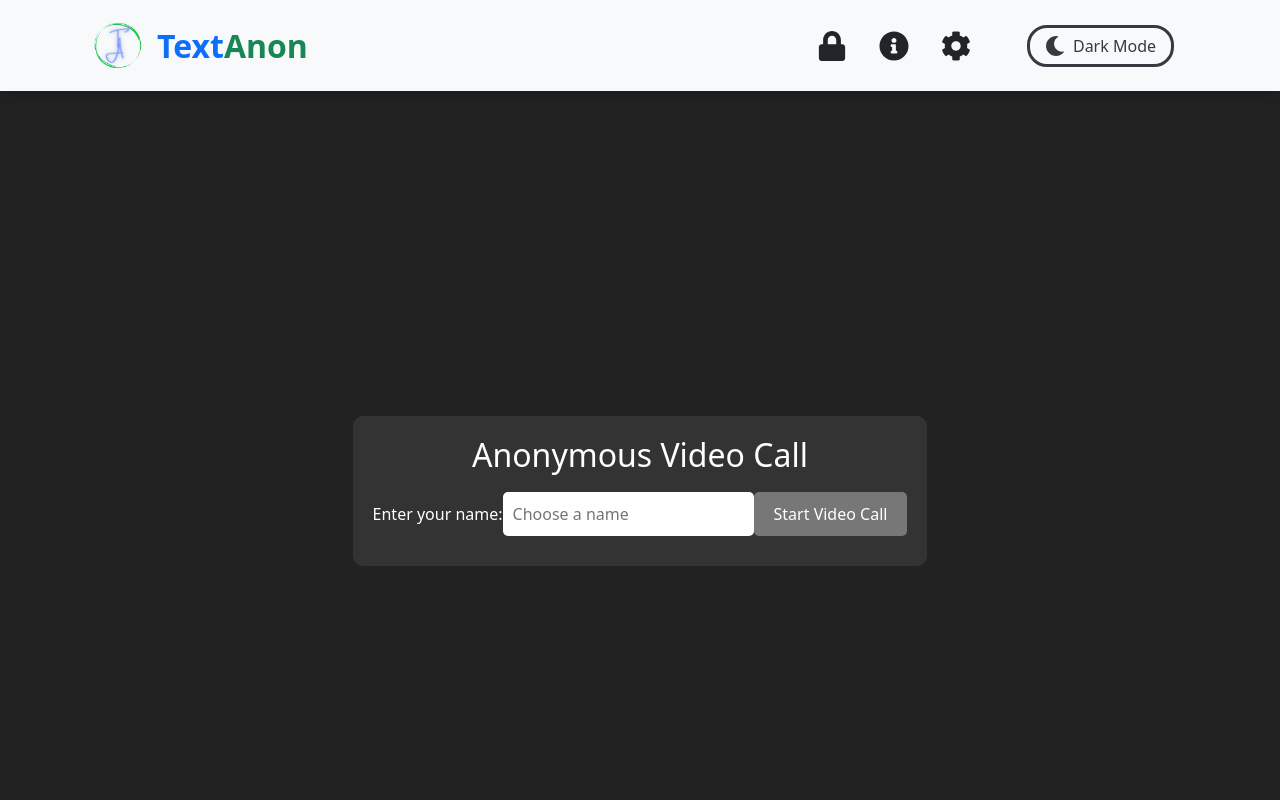
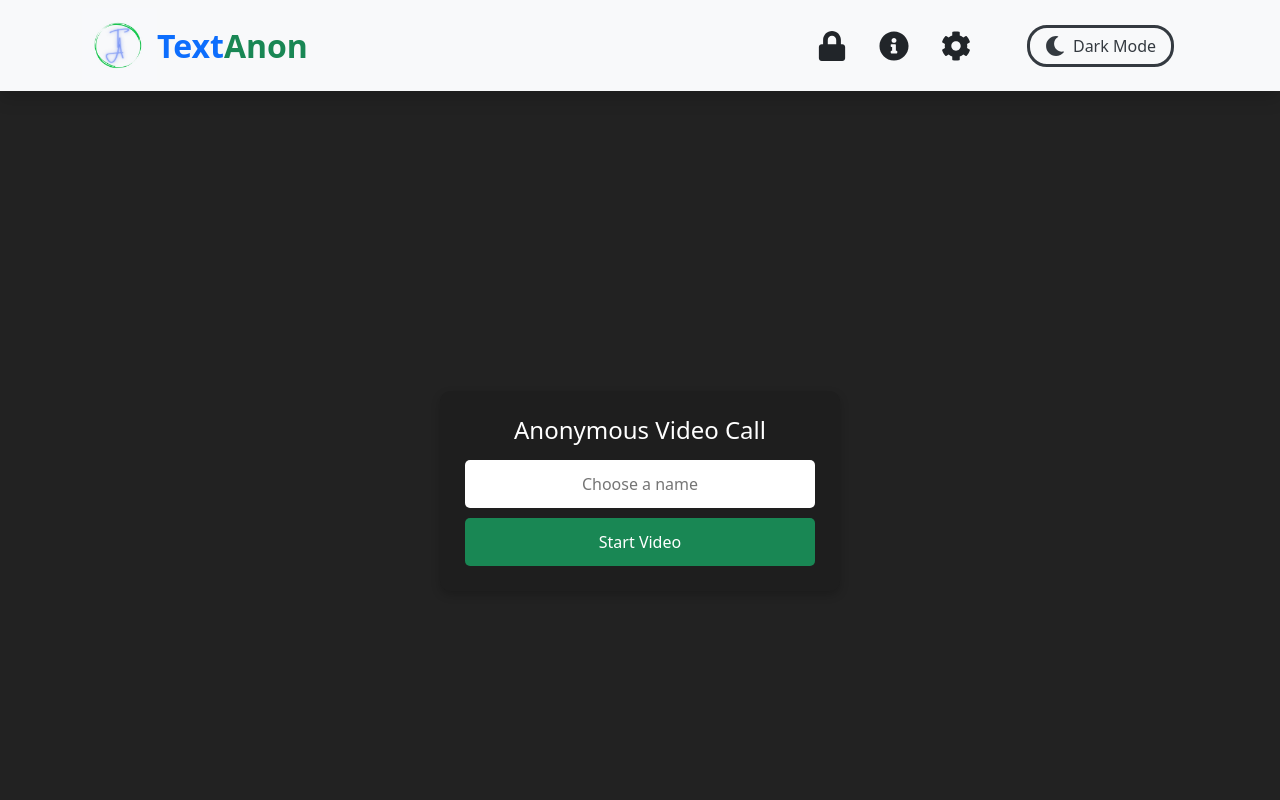
Before and after one commit to SuyogAM1116/TextAnon, a React (Vite) app in the folder frontend/: page /Video in a window 1280 px wide. Shown: the top 800 px of the page. Built offline with nearby package versions, Linux system fonts and the light colour scheme.

Commit message:
Added next button in Chat and Video call, Chat v-2, video v-2

```diff
--- a/frontend/src/pages/Chat.jsx
+++ b/frontend/src/pages/Chat.jsx
@@ -44,7 +44,7 @@ const Chat = () => {
     const handleScroll = () => {
       if (!videoButtonRef.current) return;
       const videoButtonRect = videoButtonRef.current.getBoundingClientRect();
-      setShowVideoButton(videoButtonRect.top < window.innerHeight - 100); // Hide when near footer
+      setShowVideoButton(videoButtonRect.top < window.innerHeight - 100);
     };
     window.addEventListener("scroll", handleScroll);
     return () => window.removeEventListener("scroll", handleScroll);
@@ -128,26 +128,15 @@ const Chat = () => {
                   <FaPaperPlane />
                 </Button>
               </InputGroup>
+
+              {/* Next Button */}
+              <Button variant="success" className="mt-3 w-100">
+                Next
+              </Button>
             </Col>
           </Row>
         )}
       </Container>
-
-      {/* Video Chat Button - stops at footer */}
-      {chatStarted && showVideoButton && (
-        <Button
-          ref={videoButtonRef}
-          variant="light"
-          className="position-fixed"
-          style={{
-            bottom: "80px",
-            right: "20px",
-            zIndex: 999,
-          }}
-        >
-          <FaVideo size={24} />
-        </Button>
-      )}
     </div>
   );
 };
--- a/frontend/src/pages/Video.jsx
+++ b/frontend/src/pages/Video.jsx
@@ -2,19 +2,17 @@ import React, { useState, useRef, useEffect } from "react";
 
 const Video = () => {
   const [username, setUsername] = useState("");
+  const [nameConfirmed, setNameConfirmed] = useState(false);
   const [callStarted, setCallStarted] = useState(false);
   const [muted, setMuted] = useState(false);
   const [videoEnabled, setVideoEnabled] = useState(true);
 
   const userVideoRef = useRef(null);
   const strangerVideoRef = useRef(null);
-  const peerConnection = useRef(null);
   const streamRef = useRef(null);
 
-  // Function to start the video call
+  // Start Video Call
   const startVideoCall = async () => {
-    if (!username.trim()) return;
-
     try {
       const stream = await navigator.mediaDevices.getUserMedia({
         video: true,
@@ -26,8 +24,7 @@ const Video = () => {
         userVideoRef.current.srcObject = stream;
       }
 
-      // Placeholder: This is where WebRTC signaling and connection logic will be added
-      // For now, simulate the stranger's video by mirroring the user's video
+      // Simulate stranger video (for testing)
       setTimeout(() => {
         if (strangerVideoRef.current) {
           strangerVideoRef.current.srcObject = stream;
@@ -62,16 +59,16 @@ const Video = () => {
       streamRef.current.getTracks().forEach(track => track.stop());
     }
     setCallStarted(false);
+    setNameConfirmed(false);
     setUsername("");
   };
 
   return (
     <div style={styles.container}>
-      {/* If call hasn't started, show name input */}
-      {!callStarted ? (
-        <div style={styles.nameEntryBox}>
-          <h2>Anonymous Video Call</h2>
-          <label>Enter your name: </label>
+      {/* Name Selection */}
+      {!nameConfirmed ? (
+        <div style={styles.nameSelection}>
+          <h2 style={styles.heading}>Anonymous Video Call</h2>
           <input
             type="text"
             value={username}
@@ -79,8 +76,21 @@ const Video = () => {
             placeholder="Choose a name"
             style={styles.input}
           />
+          <button
+            onClick={() => setNameConfirmed(username.trim() !== "")}
+            style={styles.startButton}
+          >
+            Start Video
+          </button>
+        </div>
+      ) : !callStarted ? (
+        <div style={styles.callScreen}>
+          <h2>Anonymous Video Call</h2>
           <button onClick={startVideoCall} style={styles.startButton}>
             Start Video Call
+          </button>
+          <button onClick={endCall} style={styles.nextButton}>
+            Next
           </button>
         </div>
       ) : (
@@ -98,6 +108,7 @@ const Video = () => {
               {videoEnabled ? "Disable Video" : "Enable Video"}
             </button>
             <button onClick={endCall} style={styles.endButton}>End</button>
+            <button onClick={endCall} style={styles.nextButton}>Next</button>
           </div>
         </div>
       )}
@@ -116,25 +127,41 @@ const styles = {
     alignItems: "center",
     flexDirection: "column",
   },
-  nameEntryBox: {
-    backgroundColor: "#333",
-    padding: "20px",
+  nameSelection: {
+    backgroundColor: "#1e1e1e",
+    padding: "25px",
     borderRadius: "10px",
     textAlign: "center",
+    width: "400px",
+    boxShadow: "0px 4px 10px rgba(0, 0, 0, 0.2)",
+  },
+  heading: {
+    color: "#fff",
+    fontSize: "24px",
+    marginBottom: "15px",
   },
   input: {
-    padding: "10px",
-    margin: "10px 0",
+    width: "100%",
+    padding: "12px",
     borderRadius: "5px",
     border: "none",
+    fontSize: "16px",
+    textAlign: "center",
+    outline: "none",
   },
   startButton: {
-    padding: "10px 20px",
-    backgroundColor: "#777",
+    width: "100%",
+    padding: "12px",
+    backgroundColor: "#198754",
     color: "#fff",
     border: "none",
     borderRadius: "5px",
     cursor: "pointer",
+    fontSize: "16px",
+    marginTop: "10px",
+  },
+  callScreen: {
+    textAlign: "center",
   },
   videoCallBox: {
     textAlign: "center",
@@ -172,6 +199,14 @@ const styles = {
     borderRadius: "5px",
     cursor: "pointer",
   },
+  nextButton: {
+    padding: "10px",
+    backgroundColor: "#6c757d",
+    color: "#fff",
+    border: "none",
+    borderRadius: "5px",
+    cursor: "pointer",
+  },
 };
 
 export default Video;
```
